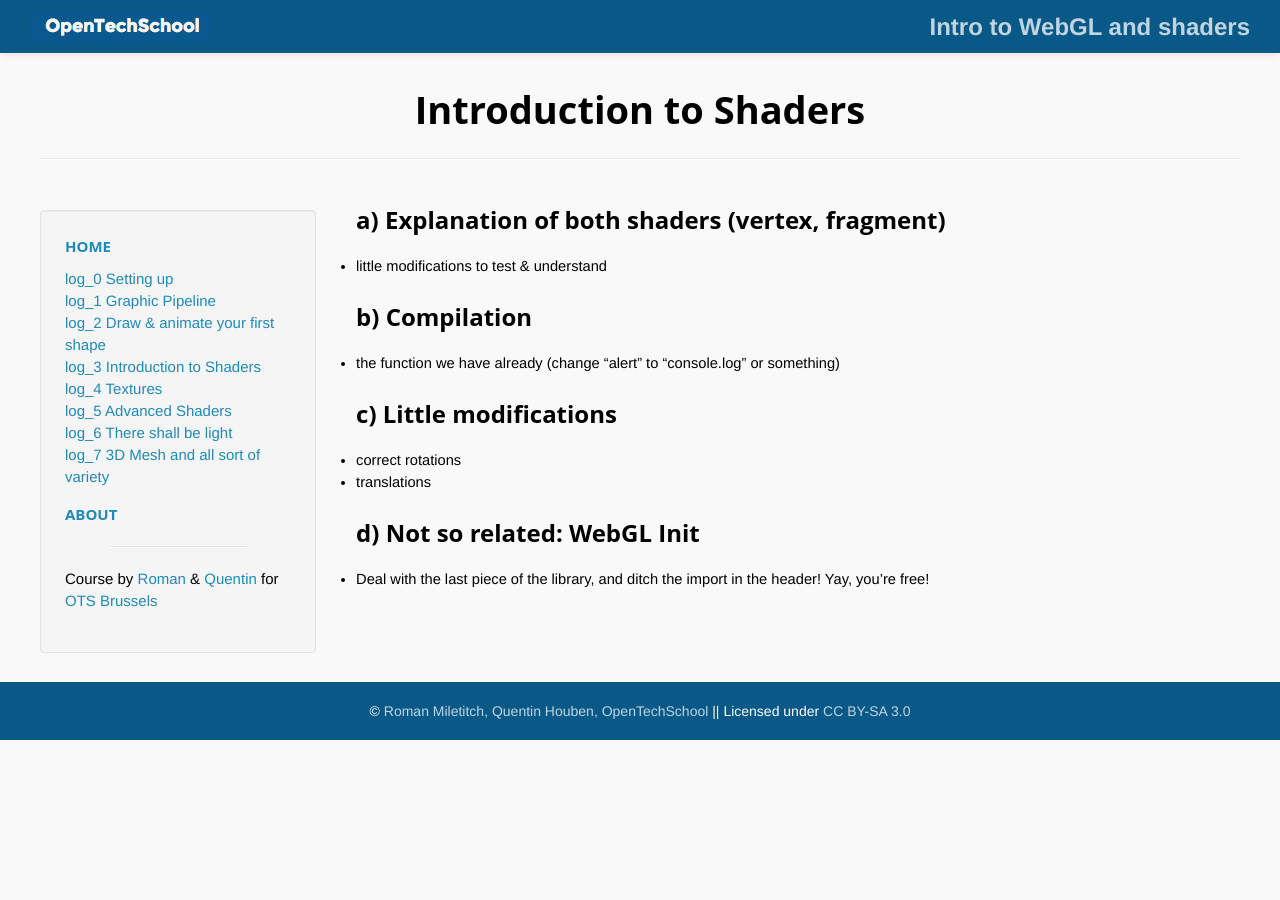
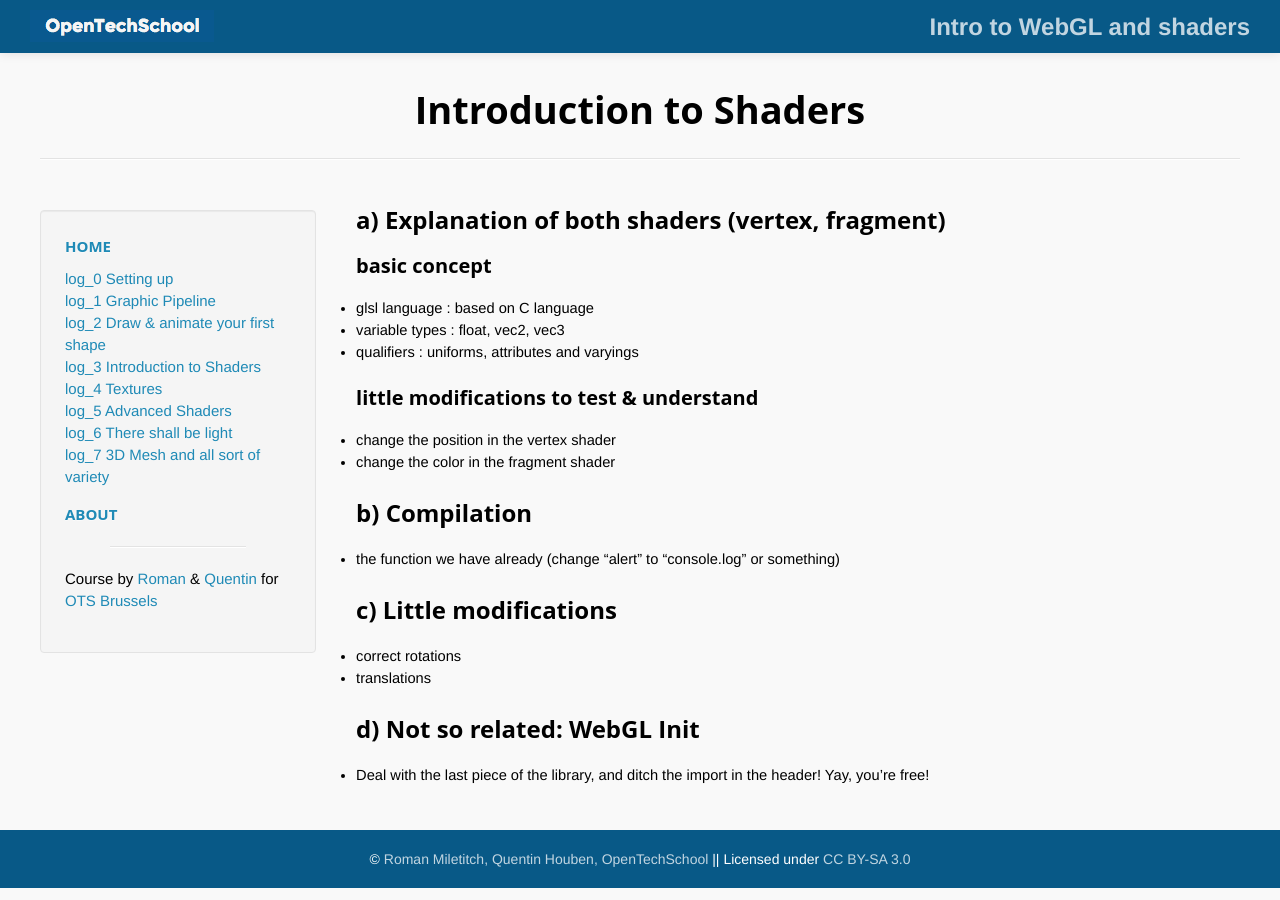
Before and after one commit to OpenTechSchool-Brussels/intro-to-webGL-and-shaders, a Jekyll site: the page built from log3_intro_shaders.md, in a window 1280 px wide. Built offline with Jekyll 4.4.1, drawn with Linux system fonts in a browser that asks for light colours.

Commit message:
Update log3_intro_shaders.md

```diff
--- a/log3_intro_shaders.md
+++ b/log3_intro_shaders.md
@@ -7,7 +7,14 @@ num: 3
 
 
 ## a) Explanation of both shaders (vertex, fragment)
-* little modifications to test & understand
+### basic concept
+* glsl language : based on C language
+* variable types : float, vec2, vec3
+* qualifiers : uniforms, attributes and varyings
+
+### little modifications to test & understand
+* change the position in the vertex shader
+* change the color in the fragment shader
 
 ## b) Compilation
 * the function we have already (change "alert" to "console.log" or something)
```
